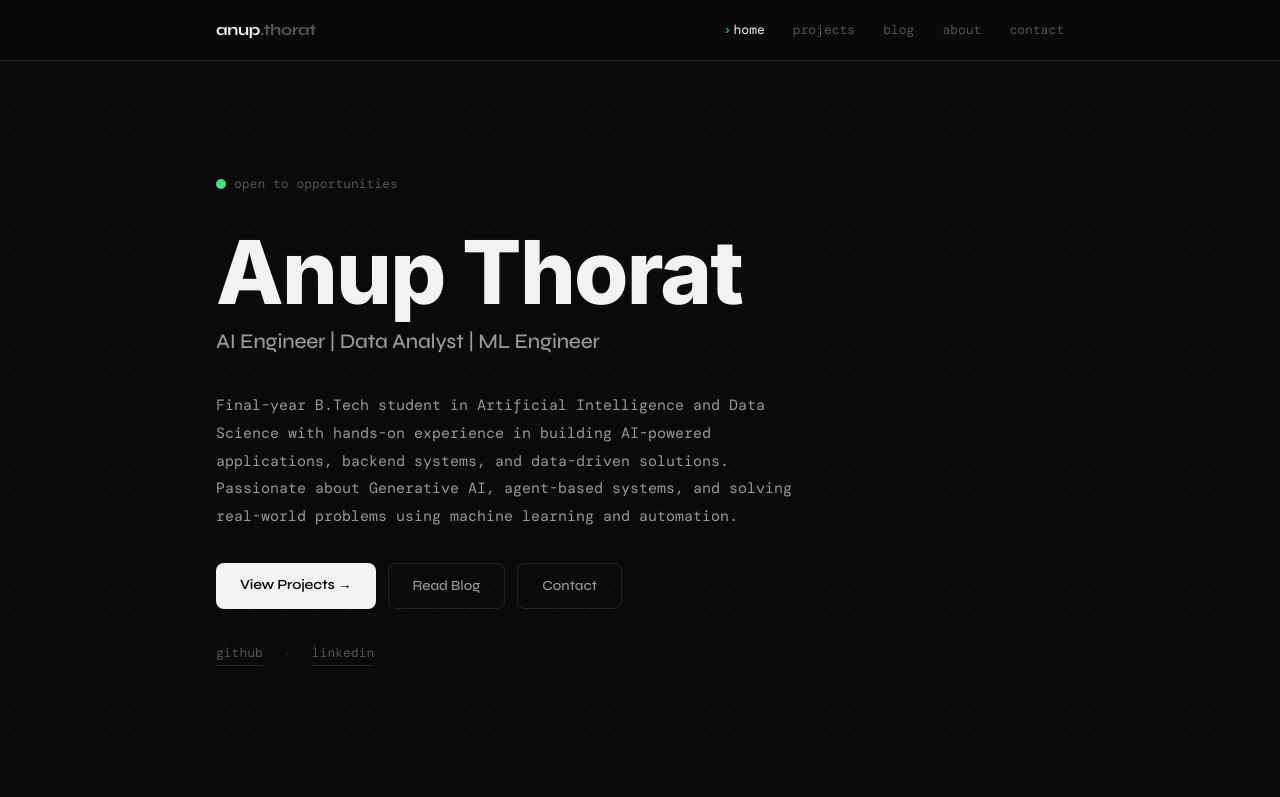
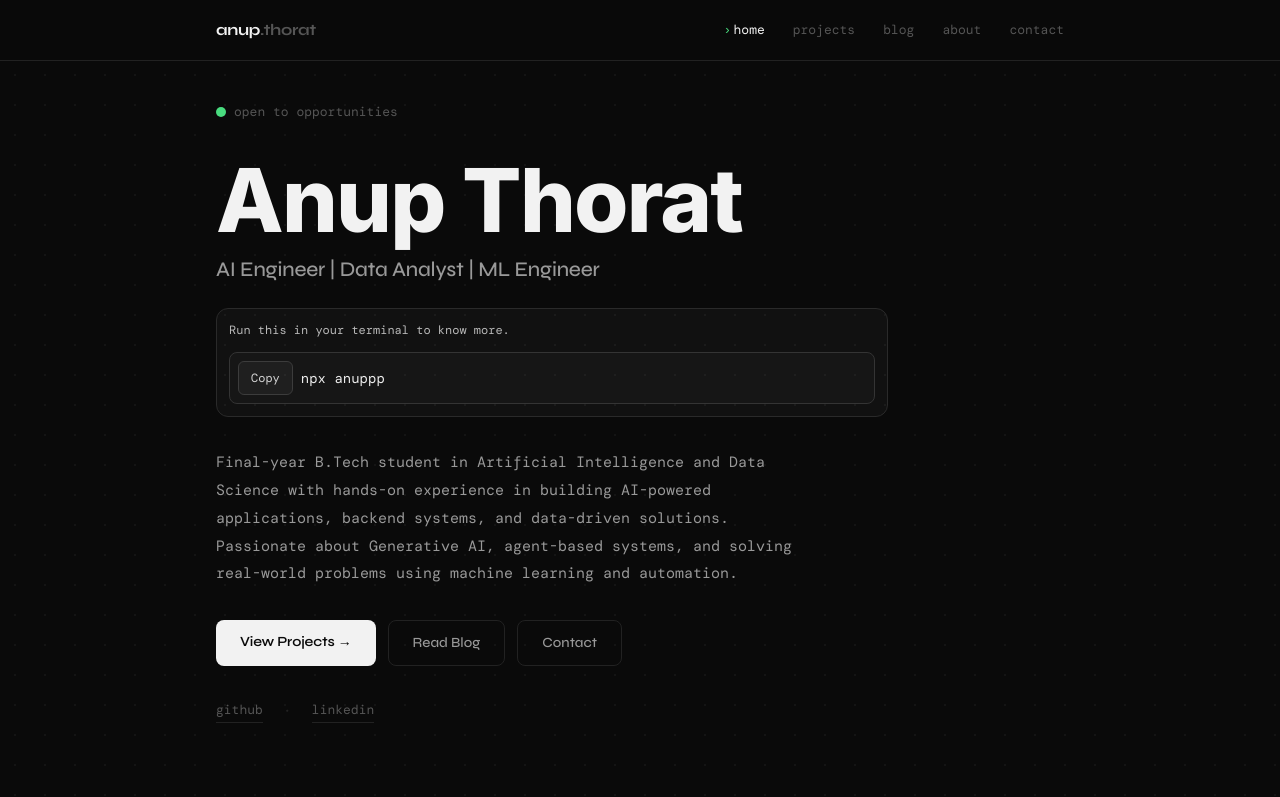
Before and after one commit to Anupthor007/anvp, a Next.js app: page / in a window 1280 px wide. Shown: the top 797 px of the page. Built offline with nearby package versions, Linux system fonts and the light colour scheme; a web font is replaced by a local one.

Commit message:
added npx command and fix padding isseu

```diff
--- a/app/page.tsx
+++ b/app/page.tsx
@@ -2,6 +2,7 @@ import Link from "next/link";
 import { Inter } from "next/font/google";
 import { profile } from "@/data/profile";
 import ProjectCard from "@/components/ProjectCard";
+import CommandSnippet from "@/components/CommandSnippet";
 
 const inter = Inter({
   subsets: ["latin"],
@@ -13,7 +14,7 @@ export default function Home() {
   const featuredProjects = profile.projects.filter((p) => p.featured);
 
   return (
-    <div className="max-w-4xl mx-auto px-6 py-20 md:py-28 space-y-32">
+    <div className="max-w-4xl mx-auto px-6 pt-8 pb-20 md:pt-10 md:pb-28 space-y-32">
 
       {/* ── HERO ── */}
       <section className="space-y-8">
@@ -54,6 +55,11 @@ export default function Home() {
           >
             {profile.title}
           </p>
+
+          <CommandSnippet
+            helperText="Run this in your terminal to know more."
+            command="npx anuppp"
+          />
         </div>
 
         {/* Bio */}
--- /dev/null
+++ b/components/CommandSnippet.tsx
@@ -0,0 +1,58 @@
+"use client";
+
+import { useState } from "react";
+
+interface CommandSnippetProps {
+  command: string;
+  helperText: string;
+}
+
+export default function CommandSnippet({ command, helperText }: CommandSnippetProps) {
+  const [copied, setCopied] = useState(false);
+
+  const onCopy = async () => {
+    try {
+      await navigator.clipboard.writeText(command);
+      setCopied(true);
+      setTimeout(() => setCopied(false), 1500);
+    } catch {
+      setCopied(false);
+    }
+  };
+
+  return (
+    <div className="mt-5 max-w-2xl rounded-xl border p-3" style={{ background: "rgba(255,255,255,0.03)", borderColor: "#2a2a2a" }}>
+      <p className="mb-3 text-xs" style={{ color: "#b9b9b9", lineHeight: 1.6 }}>
+        {helperText}
+      </p>
+
+      <div className="flex items-center gap-2 rounded-lg border p-2" style={{ background: "rgba(255,255,255,0.02)", borderColor: "#343434" }}>
+        <button
+          type="button"
+          onClick={onCopy}
+          className="shrink-0 rounded-md border px-3 py-2 text-xs transition-colors"
+          style={{
+            color: copied ? "#f2f2f2" : "#d4d4d4",
+            borderColor: copied ? "#5b5b5b" : "#3c3c3c",
+            backgroundColor: copied ? "rgba(255,255,255,0.08)" : "rgba(255,255,255,0.04)",
+            fontFamily: "var(--font-mono)",
+          }}
+          aria-label="Copy command"
+        >
+          {copied ? "Copied" : "Copy"}
+        </button>
+
+        <code
+          className="min-w-0 overflow-x-auto text-sm"
+          style={{
+            color: "#ececec",
+            fontFamily: "var(--font-mono)",
+            whiteSpace: "nowrap",
+          }}
+        >
+          {command}
+        </code>
+      </div>
+    </div>
+  );
+}
```
